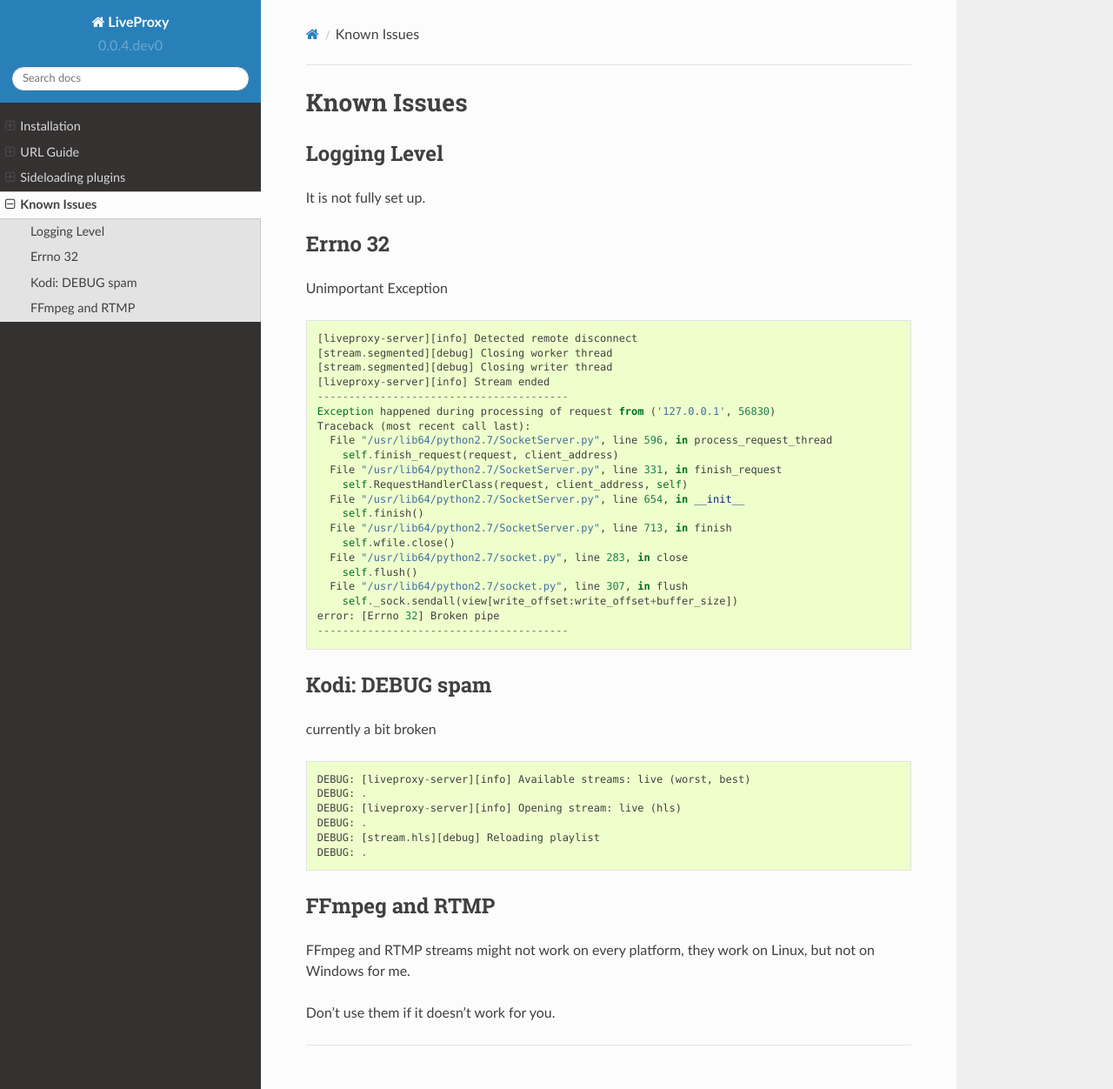
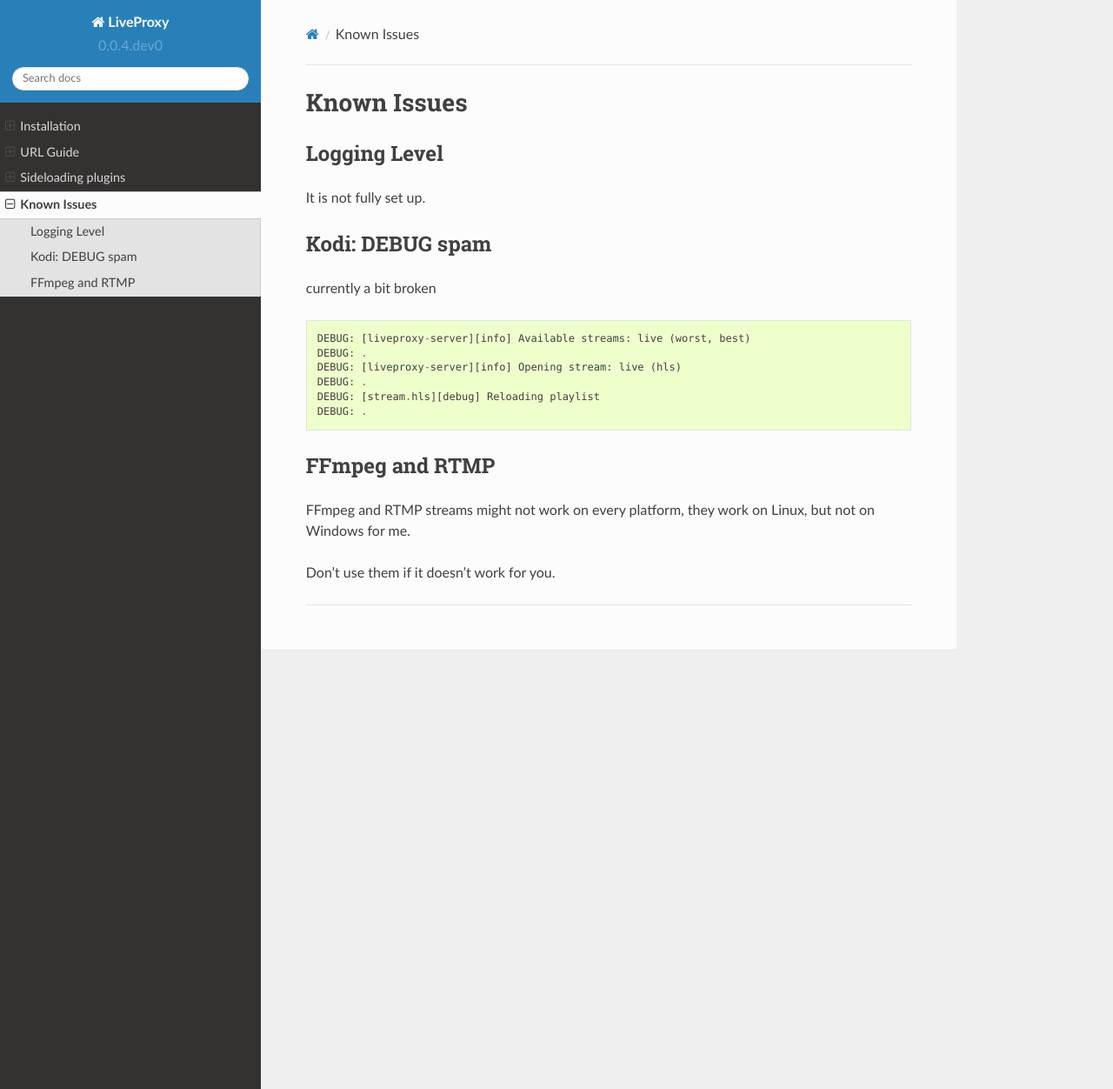
Before and after one commit to back-to/liveproxy, a Sphinx documentation site: the page built from docs/known_issues.rst, in a window 1280 px wide and 1252 px high. Shown: the whole window at 87% size. Built offline with Sphinx 7.4.7 and the Read the Docs theme 2.0.0, drawn with Linux system fonts in a browser that asks for light colours.

Commit message:
Fixed broken pipe error message on python27

```diff
--- a/docs/known_issues.rst
+++ b/docs/known_issues.rst
@@ -7,35 +7,6 @@ Logging Level
 ^^^^^^^^^^^^^
 
 It is not fully set up.
-
-Errno 32
-^^^^^^^^
-
-Unimportant Exception
-
-::
-
-    [liveproxy-server][info] Detected remote disconnect
-    [stream.segmented][debug] Closing worker thread
-    [stream.segmented][debug] Closing writer thread
-    [liveproxy-server][info] Stream ended
-    ----------------------------------------
-    Exception happened during processing of request from ('127.0.0.1', 56830)
-    Traceback (most recent call last):
-      File "/usr/lib64/python2.7/SocketServer.py", line 596, in process_request_thread
-        self.finish_request(request, client_address)
-      File "/usr/lib64/python2.7/SocketServer.py", line 331, in finish_request
-        self.RequestHandlerClass(request, client_address, self)
-      File "/usr/lib64/python2.7/SocketServer.py", line 654, in __init__
-        self.finish()
-      File "/usr/lib64/python2.7/SocketServer.py", line 713, in finish
-        self.wfile.close()
-      File "/usr/lib64/python2.7/socket.py", line 283, in close
-        self.flush()
-      File "/usr/lib64/python2.7/socket.py", line 307, in flush
-        self._sock.sendall(view[write_offset:write_offset+buffer_size])
-    error: [Errno 32] Broken pipe
-    ----------------------------------------
 
 Kodi: DEBUG spam
 ^^^^^^^^^^^^^^^^
```
Also changed, not shown: 2 other files.
